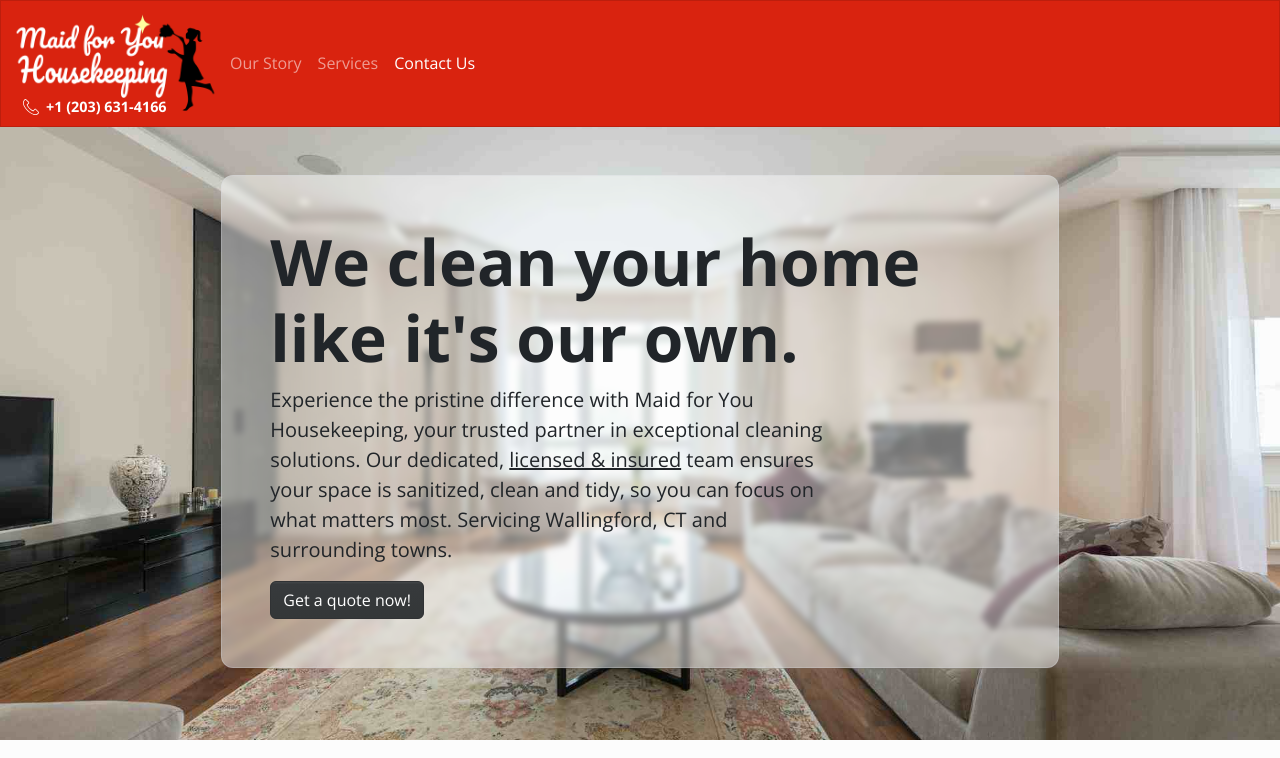
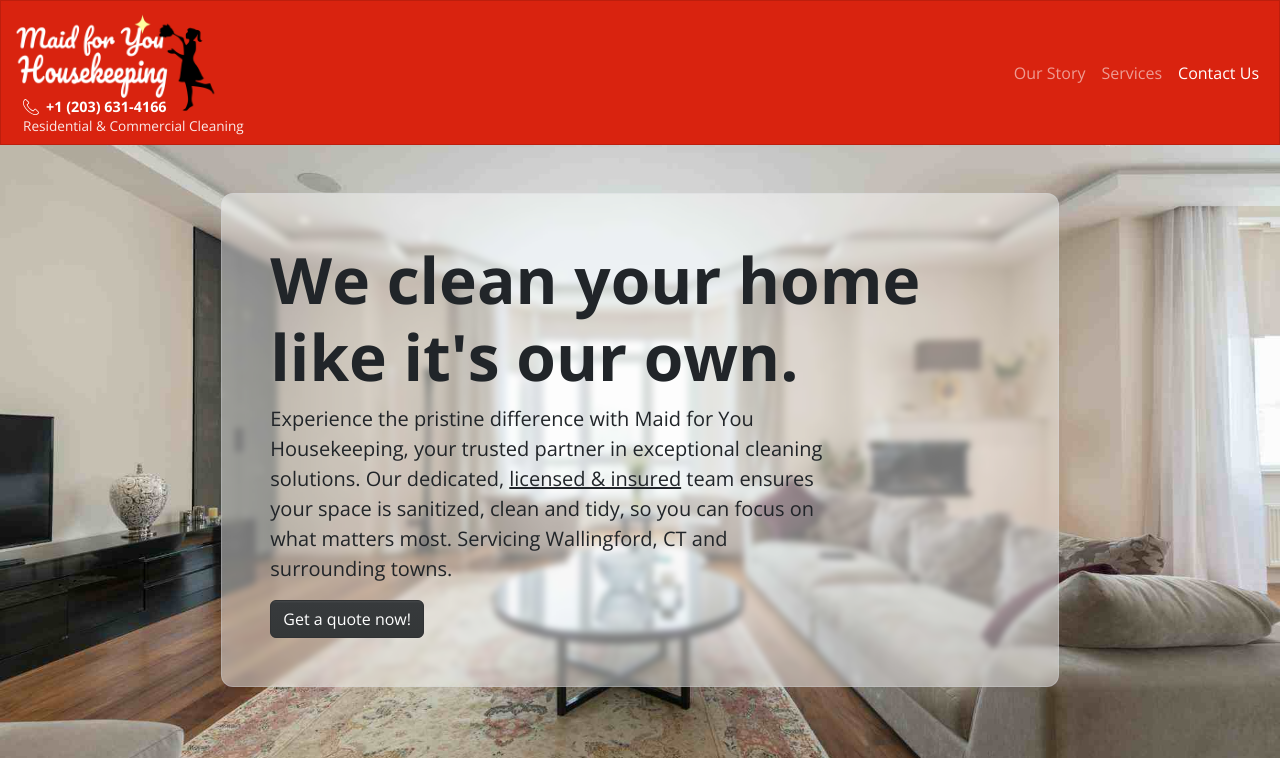
Before and after one commit to N1BRI/maid_for_you, a Flask app: page / in a window 1280 px wide. Shown: the top 758 px of the page. Run offline with Flask 3, Linux system fonts and the light colour scheme; some libraries are stand-ins or nearby versions.

Commit message:
feat: Add residential and commercial cleaning text to header

```diff
--- a/templates/index.html
+++ b/templates/index.html
@@ -136,12 +136,15 @@
                     <img src="{{url_for('static', filename='img/phone.svg')}}" alt="Phone Icon" width="16" height="16">
                     <a href="tel:+12036314166" class="nav-link" style="margin-left: 7px;"> +1 (203) 631-4166</a>
                 </div>
+                <div style="margin-left: 10px; margin-top: -2px; font-weight: 500; font-size: 0.85rem; color: rgba(255,255,255,0.9); min-width: 250px;">
+                    Residential & Commercial Cleaning
+                </div>
             </div>
             <button class="navbar-toggler" type="button" data-bs-toggle="collapse" data-bs-target="#navbarColor01" aria-controls="navbarColor01" aria-expanded="false" aria-label="Toggle navigation">
                 <span class="navbar-toggler-icon"></span>
             </button>
             <div class="collapse navbar-collapse" id="navbarColor01">
-                <ul class="navbar-nav me-auto">
+                <ul class="navbar-nav ms-auto">
                     <li class="nav-item"><a class="nav-link" href="#our_story">Our Story</a></li>
                     <li class="nav-item"><a class="nav-link" href="#services">Services</a></li>
                     <li class="nav-item"><a class="nav-link" href="#contact-form">Contact Us</a></li>
@@ -307,7 +310,7 @@
                     <div class="card m-3 bg-white border rounded shadow-sm">
                         <div class="card-header"><h5 class="card-title">Kitchen includes:</h5></div>
                         <ul class="list-group list-group-flush text-start">
-                            <li class="list-group-item">Counter tops, counters, back splash under counters</li>
+                            <li class="list-group-item">Counter tops and back splashes under counters</li>
                             <li class="list-group-item">Sinks</li>
                             <li class="list-group-item">Dust all hanging light fixtures and ceiling fans</li>
                             <li class="list-group-item">Wipe down all appliances (thorough cleaning of stove top including grates)</li>
```
